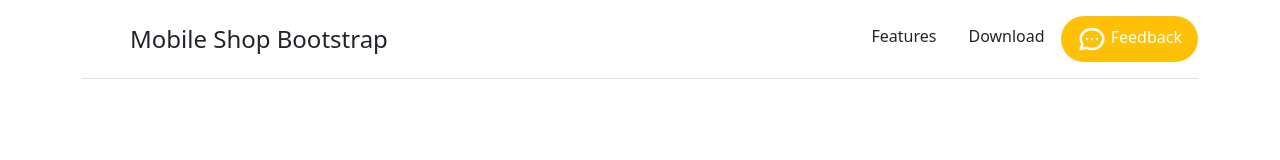
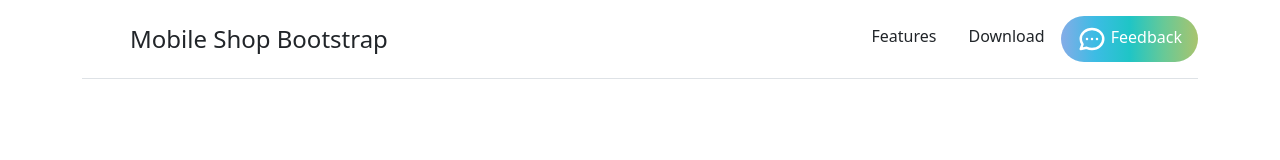
Before and after one commit to RaisulislamRimon/mobile-shop-bootstrap, a plain HTML site: page index.html in a window 1280 px wide. Drawn offline with nearby package versions, Linux system fonts and the light colour scheme.

Commit message:
added navbar

```diff
--- a/index.html
+++ b/index.html
@@ -16,6 +16,8 @@
       integrity="sha384-gH2yIJqKdNHPEq0n4Mqa/HGKIhSkIHeL5AyhkYV8i59U5AR6csBvApHHNl/vI1Bx"
       crossorigin="anonymous"
     />
+    <!-- css stylesheet -->
+    <link rel="stylesheet" href="style.css" />
   </head>
   <body>
     <!-- header nav -->
@@ -43,8 +45,8 @@
           <li class="nav-item">
             <a href="#" class="nav-link text-dark">Download</a>
           </li>
-          <li class="nav-item">
-            <a href="#" class="nav-link bg-warning rounded-pill text-white">
+          <li class="nav-item link-background rounded-pill">
+            <a href="#" class="nav-link text-white">
               <svg
                 xmlns="http://www.w3.org/2000/svg"
                 class=""
--- /dev/null
+++ b/style.css
@@ -0,0 +1,10 @@
+.link-background {
+  background-image: linear-gradient(
+    to right,
+    #85ace7,
+    #3cbce4,
+    #1fc5c6,
+    #67c997,
+    #a9c46e
+  );
+}
```
